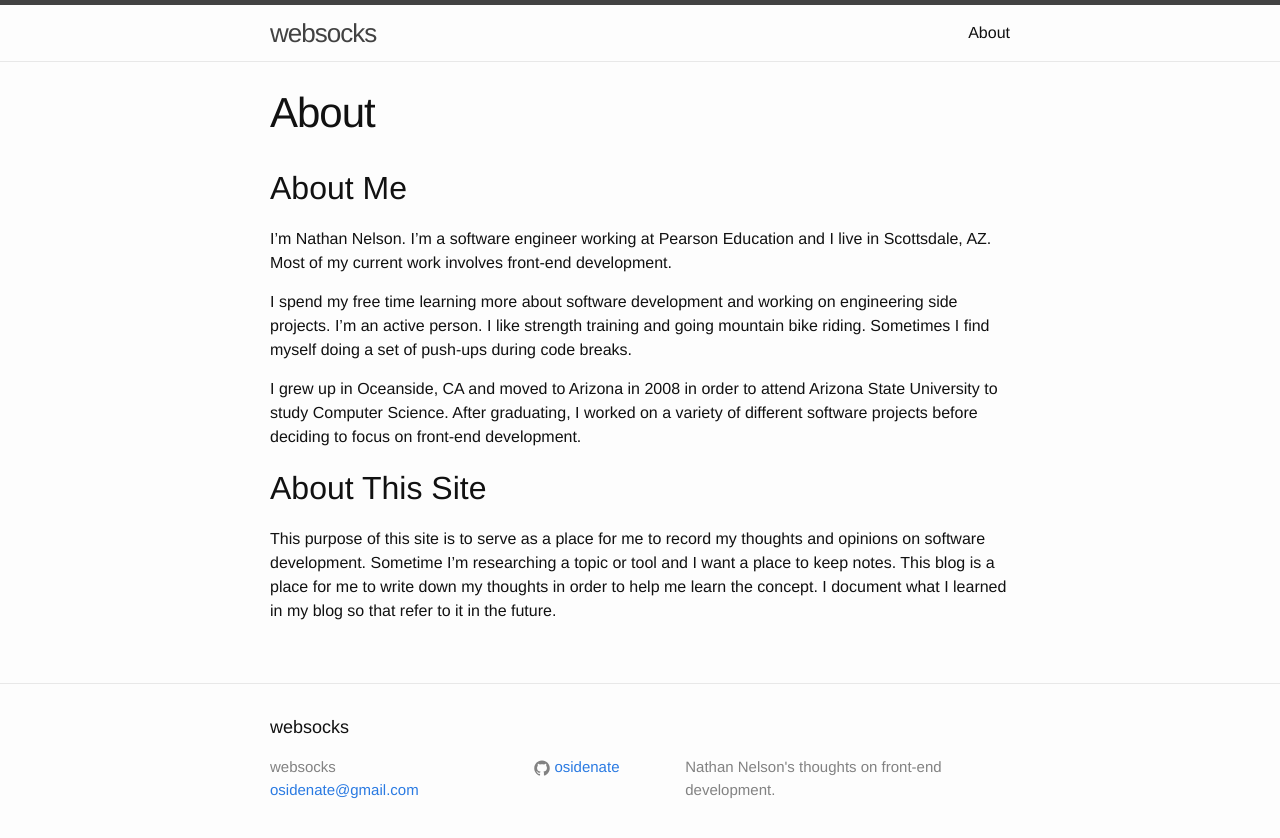
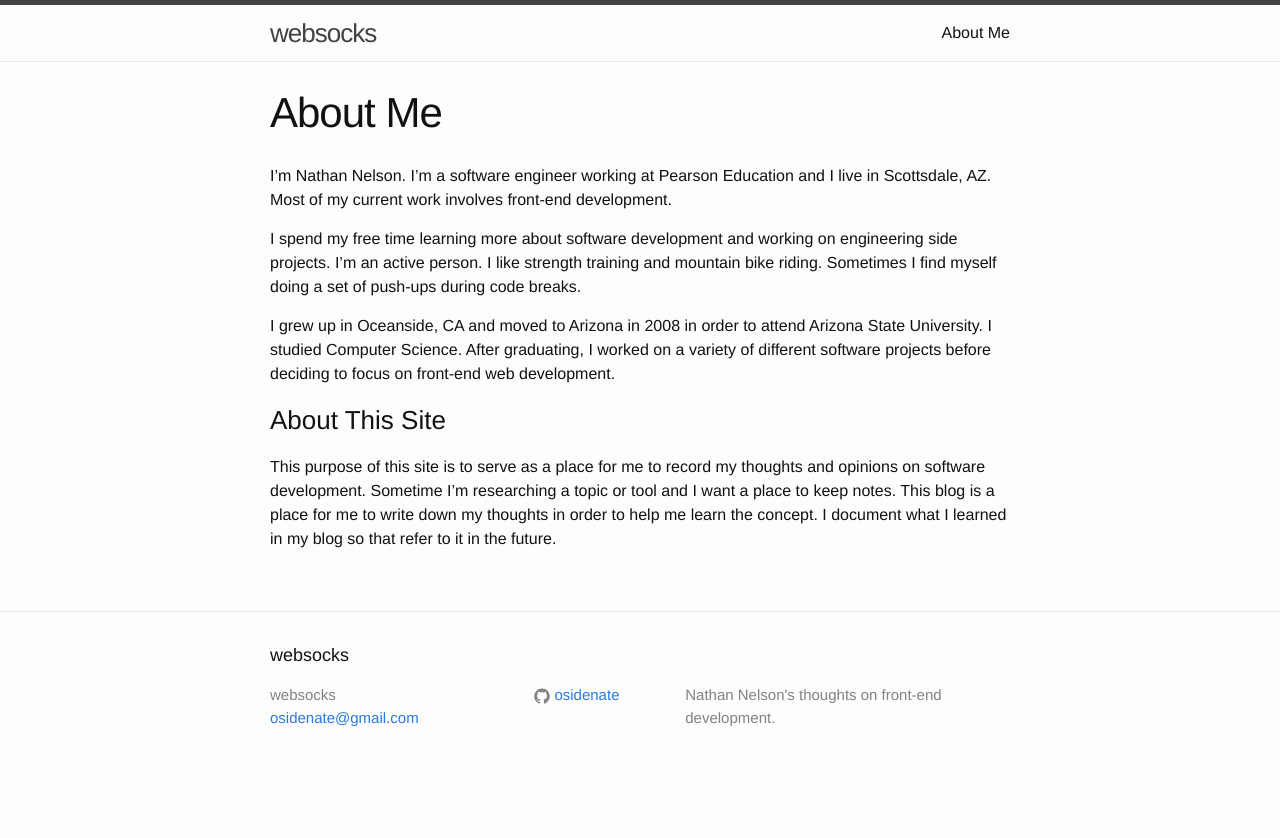
Before and after one commit to osidenate/websocks.net, a Jekyll site: the page built from about.md, in a window 1280 px wide. Shown: the top 838 px of the page. Built offline with Jekyll 4.4.1, drawn with Linux system fonts in a browser that asks for light colours.

Commit message:
Updated about me section

```diff
--- a/about.md
+++ b/about.md
@@ -1,17 +1,15 @@
 ---
 layout: page
-title: About
+title: About Me
 permalink: /about/
 ---
 
-## About Me
-
 I'm Nathan Nelson. I'm a software engineer working at Pearson Education and I live in Scottsdale, AZ. Most of my current work involves front-end development.
 
-I spend my free time learning more about software development and working on engineering side projects. I'm an active person. I like strength training and going mountain bike riding. Sometimes I find myself doing a set of push-ups during code breaks.
+I spend my free time learning more about software development and working on engineering side projects. I'm an active person. I like strength training and mountain bike riding. Sometimes I find myself doing a set of push-ups during code breaks.
 
-I grew up in Oceanside, CA and moved to Arizona in 2008 in order to attend Arizona State University to study Computer Science. After graduating, I worked on a variety of different software projects before deciding to focus on front-end development.
+I grew up in Oceanside, CA and moved to Arizona in 2008 in order to attend Arizona State University. I studied Computer Science. After graduating, I worked on a variety of different software projects before deciding to focus on front-end web development.
 
-## About This Site
+### About This Site
 
 This purpose of this site is to serve as a place for me to record my thoughts and opinions on software development. Sometime I'm researching a topic or tool and I want a place to keep notes. This blog is a place for me to write down my thoughts in order to help me learn the concept. I document what I learned in my blog so that refer to it in the future.
```
